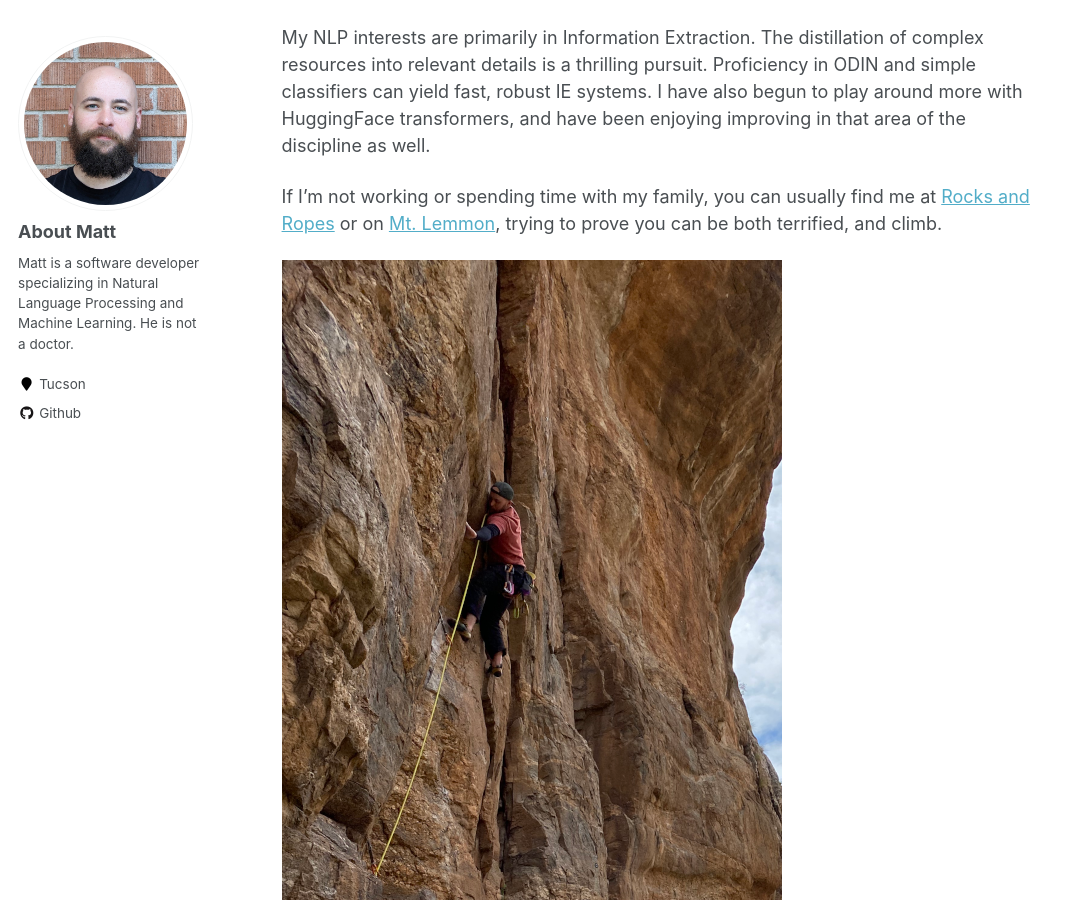
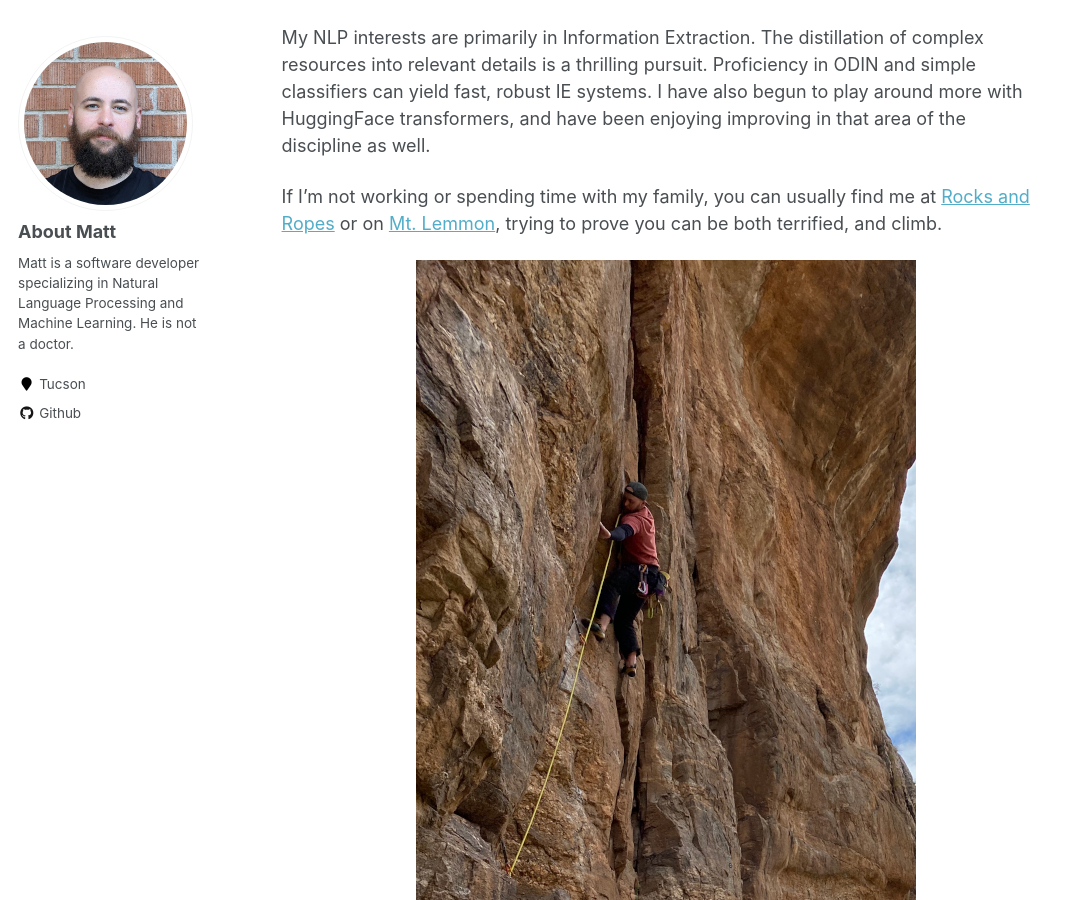
Before and after one commit to mc-wut/mc-wut.github.io, a Jekyll site: the page built from _pages/about.md, in a window 1280 px wide and 900 px high, scrolled down 369 px. Shown: the whole window, without its empty margins (0-1075 px from the left). Built offline with Jekyll 4.4.1, drawn with Linux system fonts in a browser that asks for light colours.

Commit message:
- removes duplicate image from about.md

```diff
--- a/_pages/about.md
+++ b/_pages/about.md
@@ -14,9 +14,6 @@ I am a student in the University of Arizona's Human Langauge Technology MS. I ho
 My NLP interests are primarily in Information Extraction. The distillation of complex resources into relevant details is a thrilling pursuit. Proficiency in ODIN and simple classifiers can yield fast, robust IE systems. I have also begun to play around more with HuggingFace transformers, and have been enjoying improving in that area of the discipline as well.
 
 If I'm not working or spending time with my family, you can usually find me at [Rocks and Ropes](https://rocksandropes.com/) or on [Mt. Lemmon](https://www.mountainproject.com/area/106822076/mount-lemmon-santa-catalina-mountains), trying to prove you can be both terrified, and climb.
-
-![Go Speed Racer at Pinhead Wall on Mt. Lemmon](/images/climbing.png)
-
 <div style="text-align: center;">
     <img src="/images/climbing.png" alt="Go Speed Racer at Pinhead Wall on Mt. Lemmon">
 </div>
```
